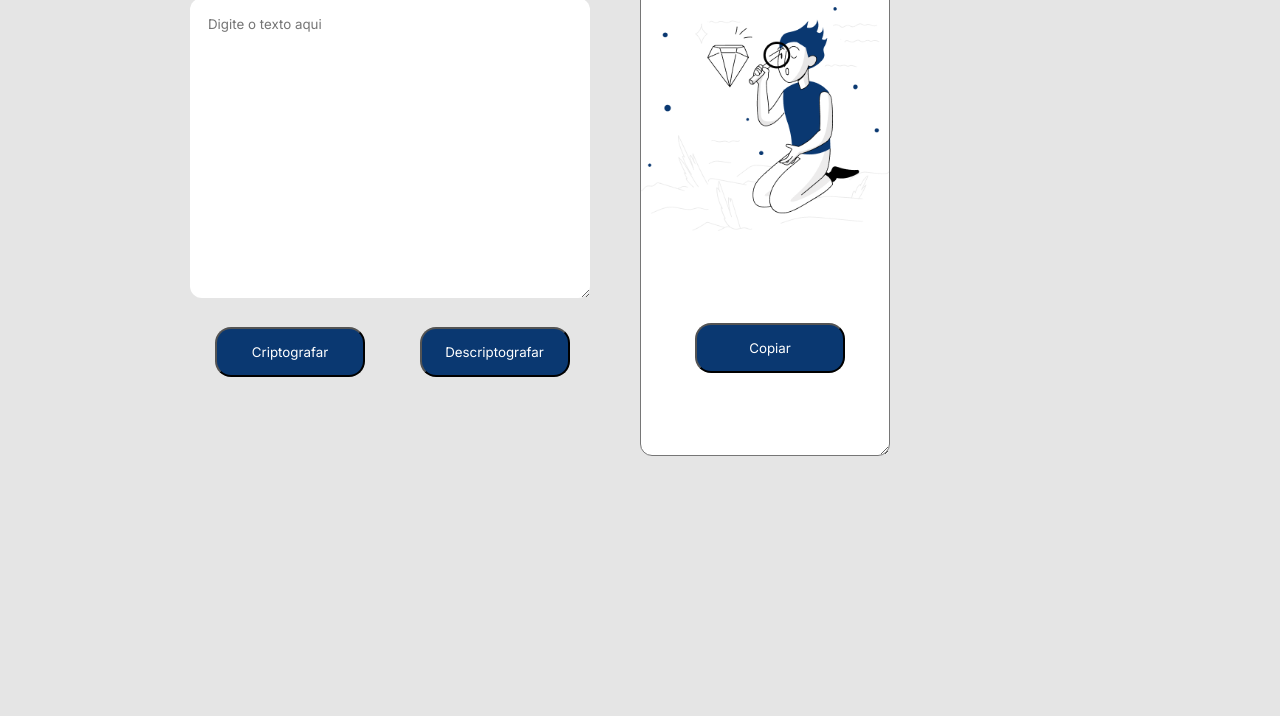
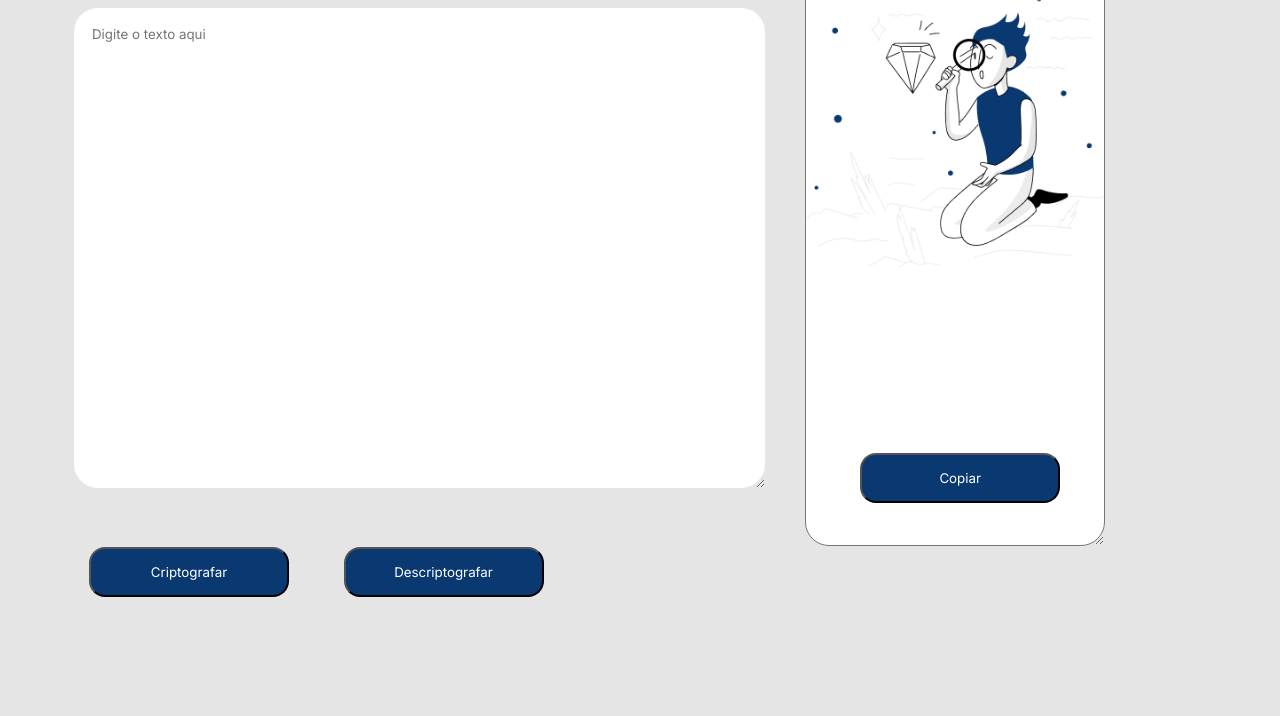
Before and after one commit to andrebasseto/decodificador-de-texto, a plain HTML site: page index.html in a window 1280 px wide. Shown: the part 84-800 px from the top of the page. Drawn offline with Linux system fonts and the light colour scheme.

Commit message:
atualizado interface

```diff
--- a/index.html
+++ b/index.html
@@ -17,7 +17,7 @@
         <img src="imagens/logo.png" alt="">
     </header>
     <main>
-        <section>
+        <section class="input">
             <textarea class="entrada-texto" name="" id="" cols="30" rows="10"
                 placeholder="Digite o texto aqui"></textarea>
             <div class="botoes">
@@ -25,7 +25,7 @@
                 <button onclick="descriptografar()">Descriptografar</button>
             </div>
         </section>
-        <section>
+        <section class="output">
             <textarea class="saida-texto" name="" id="" cols="30" rows="10"></textarea>
             <div class="copiar">
                 <button onclick="copiar()">Copiar</button>
--- a/style.css
+++ b/style.css
@@ -4,7 +4,7 @@
 }
 
 body {
-    width: 900px;
+    width: 90%;
     margin: 0 auto;
     background: #E5E5E5;
     position: relative;
@@ -19,39 +19,49 @@ main {
 }
 
 button {
-    width: 150px;
+    position: relative;
+    width: 200px;
     height: 50px;
     border-radius: 16px;
     margin: 25px;
     background: #0A3871;
     color: #FFFFFF;
+    top: 20px;
+}
+.input{
+    width: 60%;
+}
+
+.output{
+    width: 40%;
 }
 
 .entrada-texto {
-    width: 400px;
-    height: 300px;
-    margin: 0 50px 0 0;
-    border-radius: 12px;
+    width: 100%;
+    height: 60vh;
+    margin: 10px;
+    border-radius: 24px;
     border: none;
     padding: 18px;
 }
 
 .saida-texto {
-    width: 250px;
-    height: 500px;
     position: absolute;
-    top: 20px;
-    border-radius: 12px;
+    top: 10px;
+    border-radius: 24px;
+    width: 300px;
+    margin: 0 50px;
+    height: 600px;
+    padding: 18px;
     background-image: url("imagens/boy.png");
     background-repeat: no-repeat;
     background-size: 100%;
     background-position: 0 50px;
-    padding: 18px;
 }
 
 .copiar {
     position: relative;
-    top: 300px;
-    left: 30px;
-    width: 250px;
+    top: 410px;
+    left: 80px;
+    width: 300px;
 }
```
